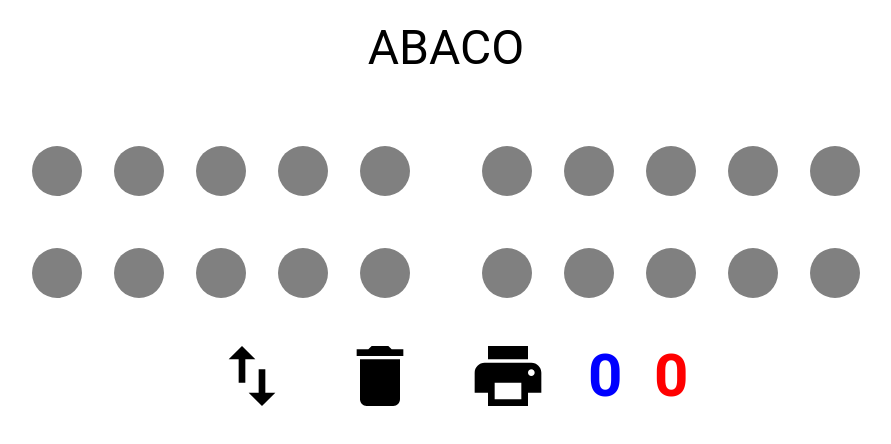
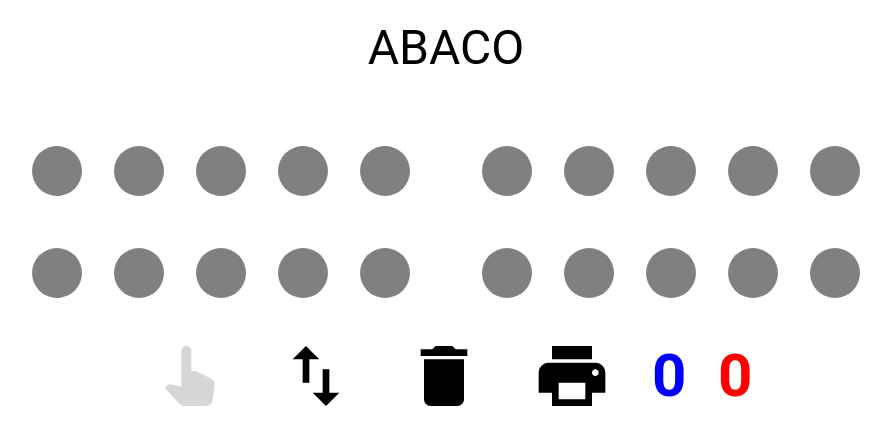
Before and after one commit to LMU-TINA-ABT/Abaco, a React (Create React App) app: page / in a window 1280 px wide. Shown: the top 444 px of the page, without its empty margins (194-1085 px from the left). Built offline with nearby package versions, Linux system fonts and the light colour scheme; the HTML template or start-up script is replaced by a standard one.

Commit message:
select color

```diff
--- a/src/AppContainer.tsx
+++ b/src/AppContainer.tsx
@@ -7,6 +7,7 @@ import {AbacoSlice, setColoringId, setCurrentMove, setIsColoring, setPlaettchenH
 import {DeleteButton} from "./components/utils/DeleteButton";
 import SortButton from "./components/utils/SortButton";
 import PrintButton from "./components/utils/PrintButton";
+import FingerButton from "./components/utils/FingerButton";
 
 function AppContainer() {
     const dispatch = useDispatch();
@@ -58,6 +59,7 @@ function AppContainer() {
             <Stack justifyContent={"center"} direction={"column"} alignItems={"center"} sx={{paddingTop: "20px"}}>
                 <Abaco/>
                 <Stack justifyContent={"center"} direction={"row"} alignItems={"center"} spacing={4}>
+                    <FingerButton />
                     <SortButton/>
                     <DeleteButton/>
                     <PrintButton/>
--- a/src/components/stellenwerttafel/Plaettchen.tsx
+++ b/src/components/stellenwerttafel/Plaettchen.tsx
@@ -19,8 +19,9 @@ export const Plaettchen: React.FC<PlaettchenProps> = (props: PlaettchenProps) =>
     const dispatch = useDispatch();
     const isColoring = useSelector((state: AbacoSlice) => state.isColoring);
     const currentColoringId = useSelector((state: AbacoSlice) => state.coloringId);
+    const color = useSelector((state: AbacoSlice) => state.color);
     const [lastColoringId, setLastColoringId] = useState(-1);
-    const color = useSelector((state: AbacoSlice) => state.plaettchenState.find(plaettchen => plaettchen.id === props.id)?.color);
+    const currentColor = useSelector((state: AbacoSlice) => state.plaettchenState.find(plaettchen => plaettchen.id === props.id)?.color);
 
     const currentMove = useSelector((state: AbacoSlice) => state.currentMove);
 
@@ -52,12 +53,16 @@ export const Plaettchen: React.FC<PlaettchenProps> = (props: PlaettchenProps) =>
     }, [])
 
     function handleClick() {
-        if (color === "grey") {
-            dispatch(setPlaettchenColor({id: props.id, color: "blue"}));
-        } else if (color == "blue") {
-            dispatch(setPlaettchenColor({id: props.id, color: "red"}));
+        if(color === "variable") {
+            if (currentColor === "grey") {
+                dispatch(setPlaettchenColor({id: props.id, color: "blue"}));
+            } else if (currentColor == "blue") {
+                dispatch(setPlaettchenColor({id: props.id, color: "red"}));
+            } else {
+                dispatch(setPlaettchenColor({id: props.id, color: "grey"}));
+            }
         } else {
-            dispatch(setPlaettchenColor({id: props.id, color: "grey"}));
+            dispatch(setPlaettchenColor({id: props.id, color: color}));
         }
     }
 
@@ -69,10 +74,9 @@ export const Plaettchen: React.FC<PlaettchenProps> = (props: PlaettchenProps) =>
 
     return (
         <>
-            <Kreis id={props.id.toString()} style={{backgroundColor: color}}
+            <Kreis id={props.id.toString()} style={{backgroundColor: currentColor}}
                    onClick={handleClick}
                    onMouseEnter={handleMouseEnter}
-                   onMouseLeave={handleMouseEnter}
             />
         </>
     );
--- /dev/null
+++ b/src/components/utils/FingerButton.tsx
@@ -0,0 +1,30 @@
+import {IconButton} from "@mui/material";
+import PanToolAltIcon from '@mui/icons-material/PanToolAlt';
+import {useDispatch, useSelector} from "react-redux";
+import {AbacoSlice, setColor} from "../../store";
+
+type FingerButtonProps = {}
+
+export const FingerButton: React.FC<FingerButtonProps> = (props: FingerButtonProps) => {
+    const dispatch = useDispatch();
+    const color = useSelector((state: AbacoSlice) => state.color);
+
+
+    function handleClick() {
+        dispatch(setColor(color === "variable" ? "blue" : color === "blue" ? "red" : color === "red" ? "grey" : "variable"));
+    }
+
+    function getColor() {
+        if (color === "variable") {
+            return "#d6d6d6";
+        } else return color;
+    }
+
+    return (
+        <IconButton onClick={handleClick}>
+            <PanToolAltIcon sx={{fontSize: 80, color: getColor()}}/>
+        </IconButton>
+    );
+}
+
+export default FingerButton;
--- a/src/store.tsx
+++ b/src/store.tsx
@@ -5,7 +5,8 @@ export type AbacoSlice = {
     isColoring: boolean,
     coloringId: number,
     currentMove?: { x: number, y: number },
-    plaettchenHistory: PlaettchenSlice[][]
+    plaettchenHistory: PlaettchenSlice[][],
+    color: string
 }
 
 export type PlaettchenSlice = {
@@ -27,13 +28,17 @@ const initialAbacoState = {
     isColoring: false,
     coloringId: 0,
     text: "",
-    plaettchenHistory: []
+    plaettchenHistory: [],
+    color: "variable",
 }
 
 const AbacoSlice = createSlice({
     name: 'abaco',
     initialState: initialAbacoState,
     reducers: {
+        setColor: (state, action: PayloadAction<string>) => {
+            state.color = action.payload;
+        },
         setPlaettchenHistory: (state, action: PayloadAction<PlaettchenSlice[][]>) => {
             // @ts-ignore
             state.plaettchenHistory = action.payload
@@ -69,6 +74,7 @@ const AbacoSlice = createSlice({
 })
 
 export const {
+    setColor,
     setPlaettchenHistory,
     setPlaettchen,
     colorAllPlaettchenGrey,
```
